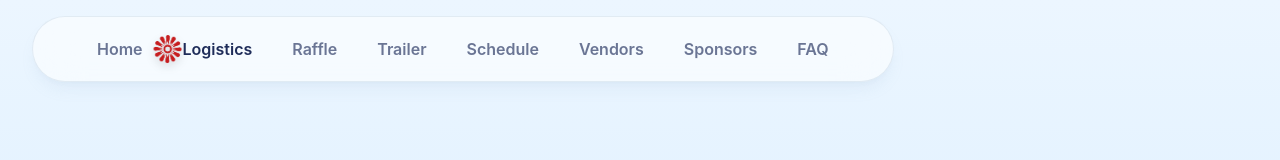
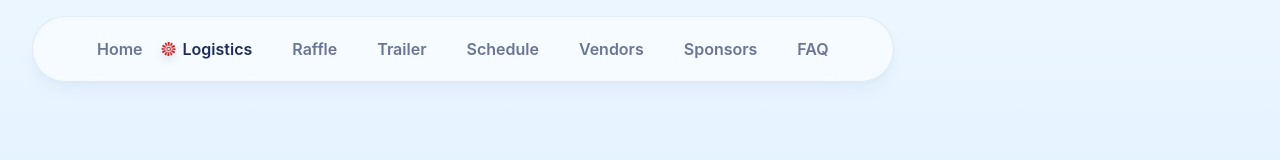
Before and after one commit to tsa-uw/night-market-website, a React (Vite) app: page / in a window 1280 px wide. Shown: the top 160 px of the page. Built offline with nearby package versions, Linux system fonts and the light colour scheme.

Commit message:
pre 3/13 site

```diff
--- a/src/components/layout/Navbar.tsx
+++ b/src/components/layout/Navbar.tsx
@@ -14,8 +14,8 @@ const NAV_ITEMS = [
 ] as const;
 
 const SECTION_IDS = NAV_ITEMS.map((item) => item.id);
-const LOGO_SIZE = 28;
-const LOGO_TEXT_GAP = 2;
+const LOGO_SIZE = 14;
+const LOGO_TEXT_GAP = 8;
 
 interface LogoPos {
     x: number;
```
